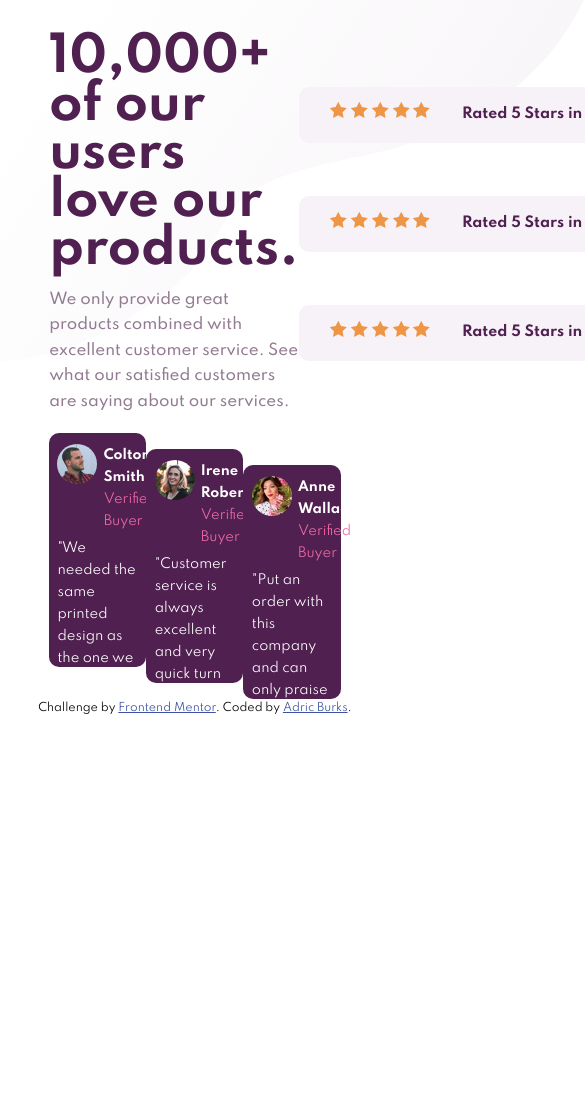
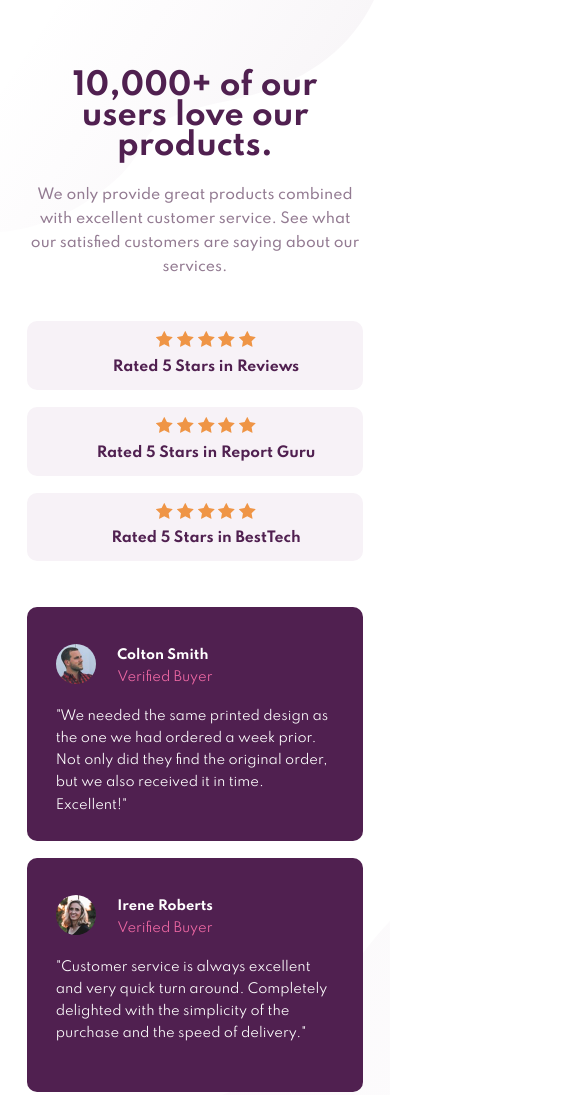
Before and after one commit to Ethret/layout-practice-stuff, a plain HTML site: page index.html in a window 390 px wide. Shown: the top 1095 px of the page, 585 px wide, since content can reach past the window. Before the commit the page ends 944 px from the top, so only its background shows below. Drawn offline with Linux system fonts and the light colour scheme.

Commit message:
all done
mobile and desktop style done

```diff
--- a/index.html
+++ b/index.html
@@ -4,7 +4,8 @@
     <meta charset="UTF-8" />
     <meta name="viewport" content="width=device-width, initial-scale=1.0" />
     <!-- displays site properly based on user's device -->
-    <link rel="stylesheet" href="stylesheet.css" type="text/css" charset="utf-8" />
+    <link rel="stylesheet" media="screen and (min-width: 800px)" href="stylesheetdesk.css" type="text/css" charset="utf-8" />
+    <link rel="stylesheet" media="screen and (max-width: 800px)"href="stylesheetmob.css" type="text/css" charset="utf-8" />
     <link rel="preconnect" href="https://fonts.gstatic.com">
     <link href="https://fonts.googleapis.com/css2?family=Spartan:wght@400;500;700&display=swap" rel="stylesheet">
     <link
--- a/stylesheet.css
+++ b/stylesheetdesk.css
@@ -9,8 +9,9 @@
 }
 body {
     font-family: 'Spartan', sans-serif;
-    background-image: url(images/bg-pattern-top-desktop.svg);
+    background-image: url(images/bg-pattern-bottom-desktop.svg), url(images/bg-pattern-top-desktop.svg);
     background-repeat: no-repeat;
+    background-position: right bottom, left top;
     font-size: 15px;
     line-height: 1.7;
 }
--- /dev/null
+++ b/stylesheetmob.css
@@ -0,0 +1,99 @@
+/*! Style */
+
+.attribution {
+    font-size: 11px;
+    text-align: center;
+}
+.attribution a {
+    color: hsl(228, 45%, 44%);
+}
+body {
+    font-family: 'Spartan', sans-serif;
+    background-image: url(images/bg-pattern-bottom-mobile.svg), url(images/bg-pattern-top-mobile.svg);
+    background-repeat: no-repeat;
+    background-position: right bottom, left top;
+    font-size: 14px;
+    line-height: 1.7;
+}
+.tophlf {
+    display: flex;
+    flex-direction: column;
+    justify-content: space-between;
+    text-align: center;
+    margin: 10% 5%;
+}
+.intro {
+    display: flex;
+    flex-direction: column;
+    margin: 10% 1%;
+}
+.stmt {
+    color: hsl(300, 43%, 22%);
+    font-size: 30px;
+    margin-top: 0;
+    margin-bottom: 7%;
+    line-height: 1;
+}
+.excrpt {
+    color: hsl(303, 10%, 53%);
+    font-weight: 500;
+}
+.rtings {
+    display: flex;
+    flex-direction: column;
+    justify-content: space-evenly;
+    color: hsl(300, 43%, 22%);
+}
+.rting {
+    display: flex;
+    flex-direction: column;
+    justify-content: flex-start;
+    align-items: center;
+    background: hsl(300, 24%, 96%);
+    border-radius: 10px;
+    font-weight: 700;
+    font-size: 14px;
+    margin: 2.5% 0;
+    padding: 3%;
+}
+.rting .stars {
+    margin-left: 7%;
+}
+.rting .rText {
+    margin-left: 7%;
+}
+.bothlf {
+    color: white;
+    display: flex;
+    flex-direction: column;
+    justify-content: space-between;
+    margin: 10% 5%;
+}
+.review {
+    background-color: hsl(300, 43%, 22%);
+    border-radius: 10px;
+    height: 234px;
+    font-size: 13px;
+    margin-bottom: 5%;
+}
+.reviewer {
+    display: flex;
+    margin: 11% 0 5% 8.6%;
+}
+.reviewer img {
+    max-width: 40px;
+    max-height: 40px;
+    margin-right: 7%;
+}
+.reviewer img {
+    border-radius: 50%;
+}
+.reviewer .rName {
+    font-weight: bolder;
+}
+.reviewer .rTitle {
+    color: hsl(333, 80%, 67%);
+}
+.anec {
+    margin: 0 8.6% 11% 8.6%;
+}
```
